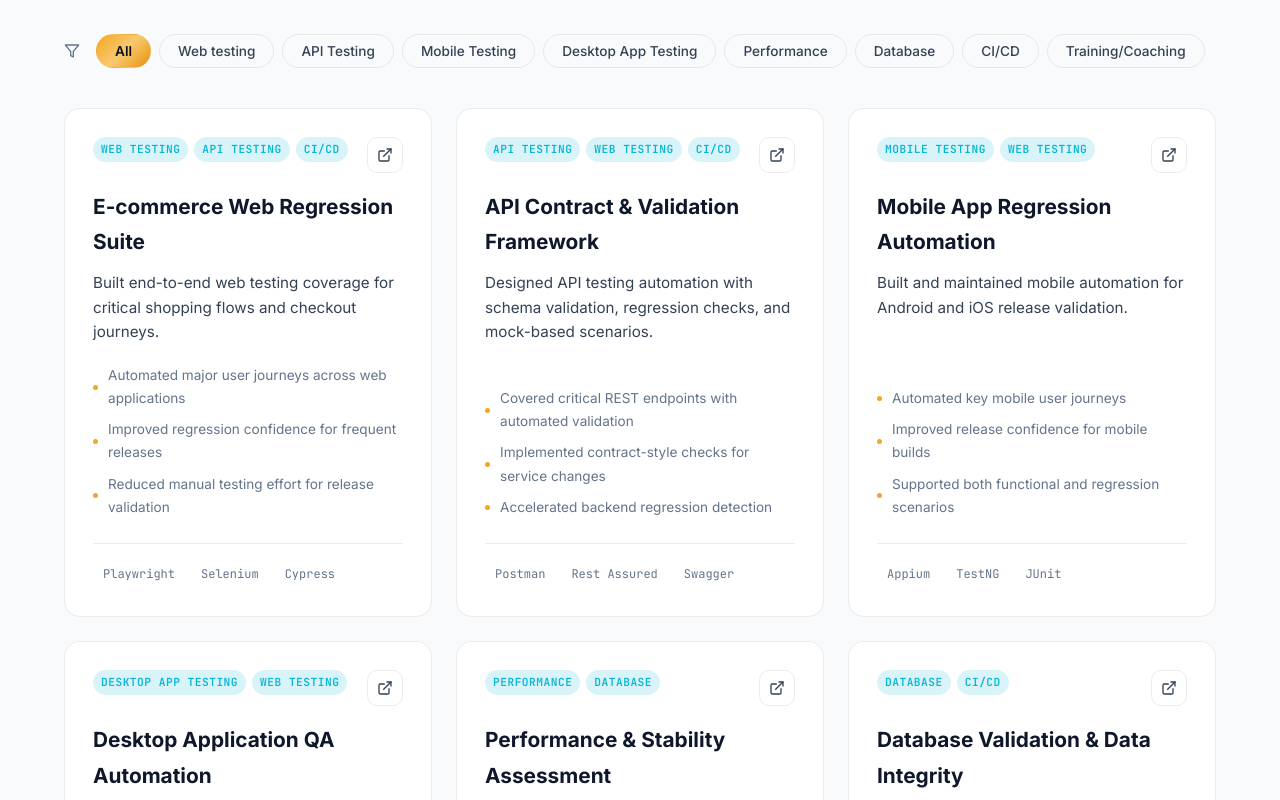
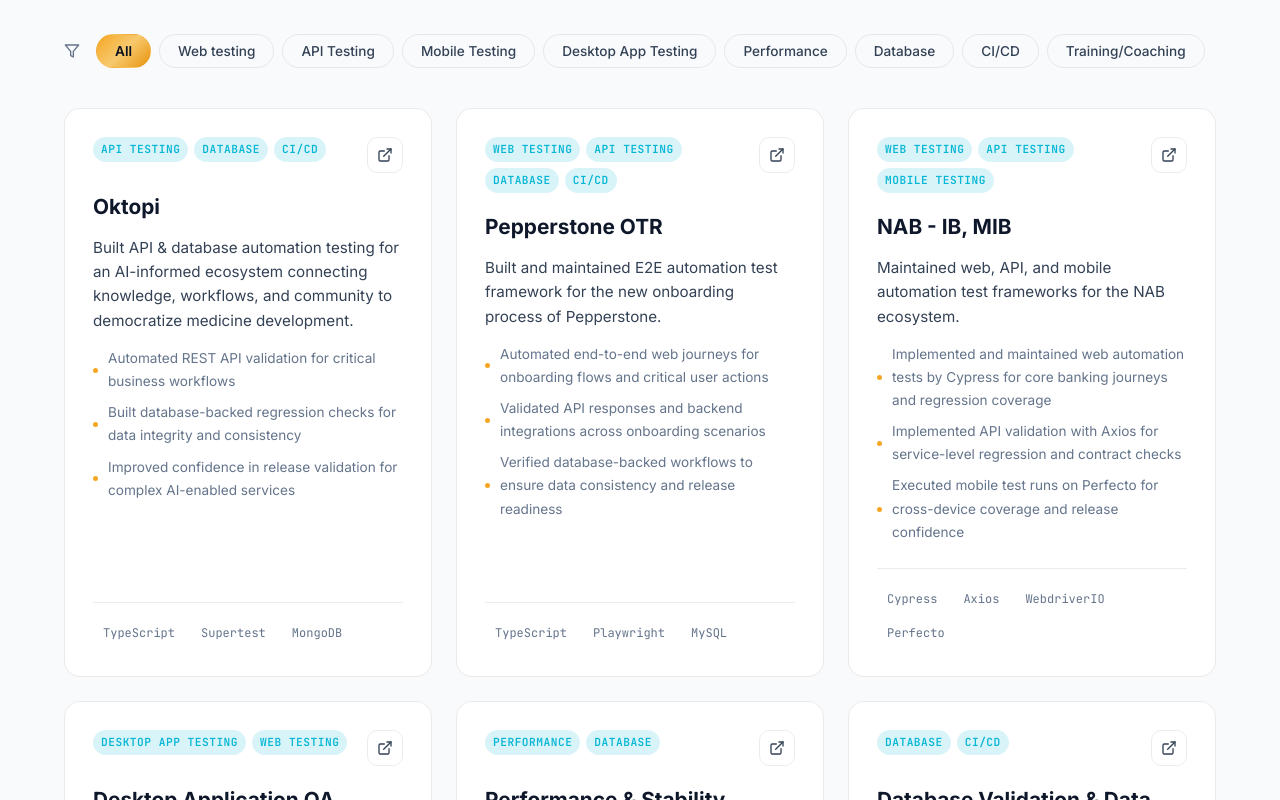
Before and after one commit to longk15t/my-resume, a React (Vite) app: page / in a window 1280 px wide. Shown: the part 4380-5180 px from the top of the page. Built offline with nearby package versions, Linux system fonts and the light colour scheme.

Commit message:
Update project content and UI spacing

```diff
--- a/src/components/Projects.css
+++ b/src/components/Projects.css
@@ -119,13 +119,12 @@
   font-size: 0.95rem;
   color: var(--text-secondary);
   line-height: 1.6;
-  margin-bottom: 16px;
-  flex-grow: 1;
+  margin-bottom: 10px;
 }
 
 .projects__card-highlights {
   list-style: none;
-  margin-bottom: 20px;
+  margin: 0 0 20px;
 }
 
 .projects__card-highlight {
--- a/src/components/Projects.tsx
+++ b/src/components/Projects.tsx
@@ -68,7 +68,13 @@
                     ))}
                   </div>
                   <div className="projects__card-links">
-                    <a href="#" className="projects__card-link" aria-label="View demo">
+                    <a
+                      href={project.liveDemoUrl || '#'}
+                      className="projects__card-link"
+                      aria-label="View demo"
+                      target={project.liveDemoUrl ? '_blank' : undefined}
+                      rel={project.liveDemoUrl ? 'noreferrer' : undefined}
+                    >
                       <FiExternalLink />
                     </a>
                   </div>
--- a/src/data/resumeData.ts
+++ b/src/data/resumeData.ts
@@ -16,6 +16,7 @@
   technologies: string[];
   highlights: string[];
   categories: string[];
+  liveDemoUrl?: string;
 }
 
 export interface Skill {
@@ -128,39 +129,42 @@
 export const projects: Project[] = [
   {
     id: 1,
-    title: 'E-commerce Web Regression Suite',
-    description: 'Built end-to-end web testing coverage for critical shopping flows and checkout journeys.',
-    technologies: ['Playwright', 'Selenium', 'Cypress'],
+    title: 'Oktopi',
+    description: 'Built API & database automation testing for an AI-informed ecosystem connecting knowledge, workflows, and community to democratize medicine development.',
+    technologies: ['TypeScript', 'Supertest', 'MongoDB'],
     highlights: [
-      'Automated major user journeys across web applications',
-      'Improved regression confidence for frequent releases',
-      'Reduced manual testing effort for release validation',
+      'Automated REST API validation for critical business workflows',
+      'Built database-backed regression checks for data integrity and consistency',
+      'Improved confidence in release validation for complex AI-enabled services',
     ],
-    categories: ['Web testing', 'API Testing', 'CI/CD'],
+    categories: ['API Testing', 'Database', 'CI/CD'],
+    liveDemoUrl: 'https://www.oktopi.com/',
   },
   {
     id: 2,
-    title: 'API Contract & Validation Framework',
-    description: 'Designed API testing automation with schema validation, regression checks, and mock-based scenarios.',
-    technologies: ['Postman', 'Rest Assured', 'Swagger'],
+    title: 'Pepperstone OTR',
+    description: 'Built and maintained E2E automation test framework for the new onboarding process of Pepperstone.',
+    technologies: ['TypeScript', 'Playwright', 'MySQL'],
     highlights: [
-      'Covered critical REST endpoints with automated validation',
-      'Implemented contract-style checks for service changes',
-      'Accelerated backend regression detection',
+      'Automated end-to-end web journeys for onboarding flows and critical user actions',
+      'Validated API responses and backend integrations across onboarding scenarios',
+      'Verified database-backed workflows to ensure data consistency and release readiness',
     ],
-    categories: ['API Testing', 'Web testing', 'CI/CD'],
+    categories: ['Web Testing', 'API Testing', 'Database', 'CI/CD'],
+    liveDemoUrl: 'https://pepperstone.com/',
   },
   {
     id: 3,
-    title: 'Mobile App Regression Automation',
-    description: 'Built and maintained mobile automation for Android and iOS release validation.',
-    technologies: ['Appium', 'TestNG', 'JUnit'],
+    title: 'NAB - IB, MIB',
+    description: 'Maintained web, API, and mobile automation test frameworks for the NAB ecosystem.',
+    technologies: ['Cypress', 'Axios', 'WebdriverIO', 'Perfecto'],
     highlights: [
-      'Automated key mobile user journeys',
-      'Improved release confidence for mobile builds',
-      'Supported both functional and regression scenarios',
+      'Implemented and maintained web automation tests by Cypress for core banking journeys and regression coverage',
+      'Implemented API validation with Axios for service-level regression and contract checks',
+      'Executed mobile test runs on Perfecto for cross-device coverage and release confidence',
     ],
-    categories: ['Mobile Testing', 'Web testing'],
+    categories: ['Web Testing', 'API Testing', 'Mobile Testing'],
+    liveDemoUrl: 'https://www.nab.com.au/',
   },
   {
     id: 4,
```
